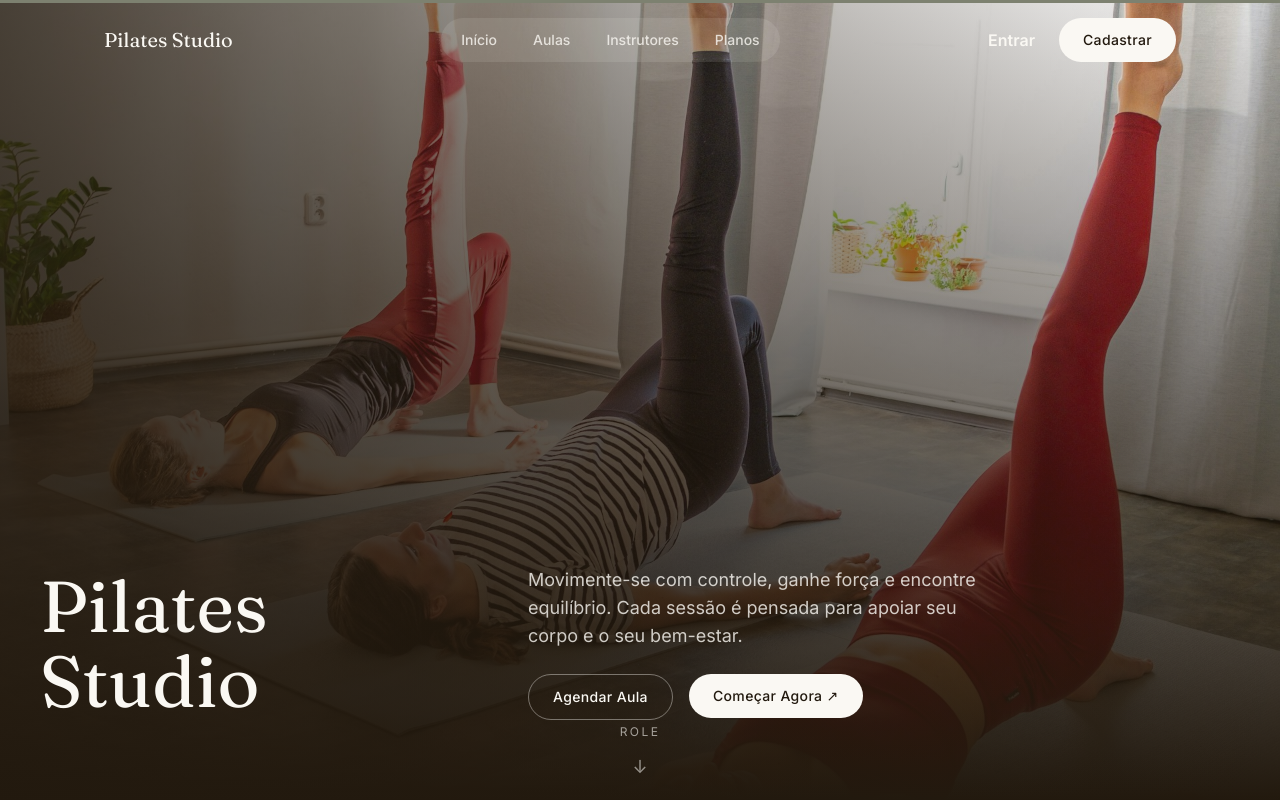
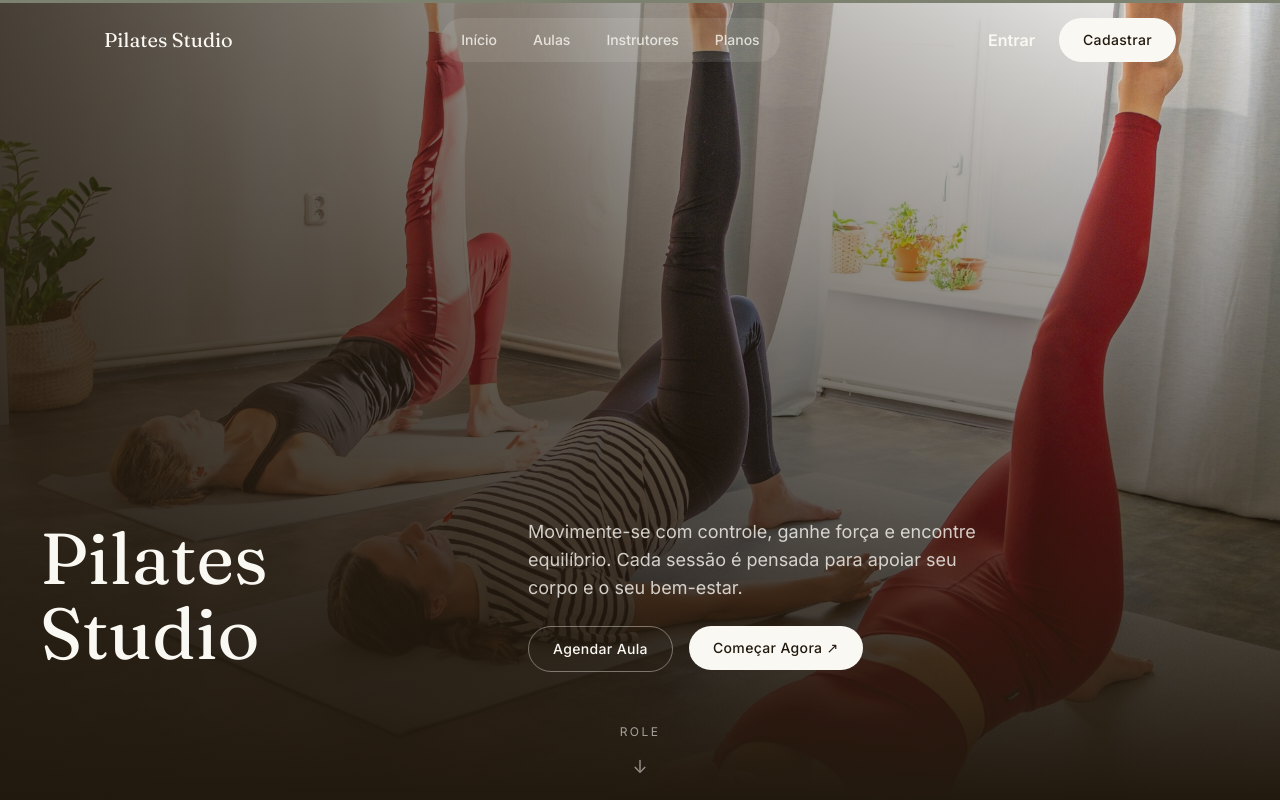
Before and after one commit to saulomedeirosguerreiro/pilates-ui, a React (Vite) app: page / in a window 1280 px wide. Shown: the top 800 px of the page. Built offline with nearby package versions, Linux system fonts and the light colour scheme.

Commit message:
fix: adjust padding in Hero section for better layout

```diff
--- a/src/components/sections/Hero.tsx
+++ b/src/components/sections/Hero.tsx
@@ -27,7 +27,7 @@ export function Hero() {
     <section
       ref={sectionRef}
       id="inicio"
-      className="relative flex min-h-screen items-end overflow-hidden pb-20"
+      className="relative flex min-h-screen items-end overflow-hidden pb-32"
     >
       <motion.img
         src={heroImage}
```
